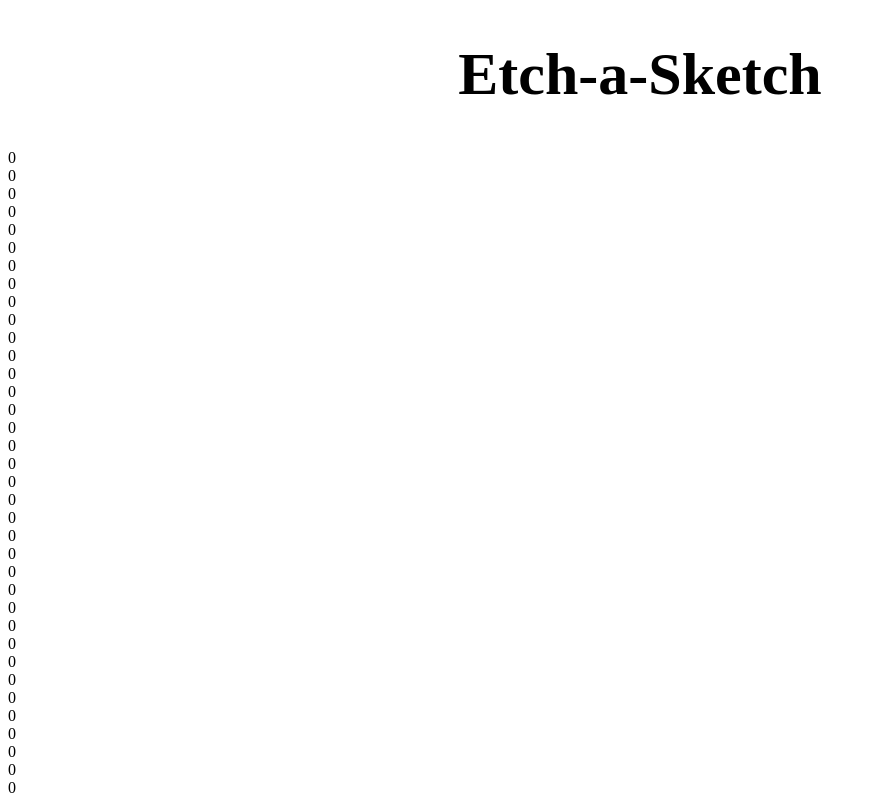
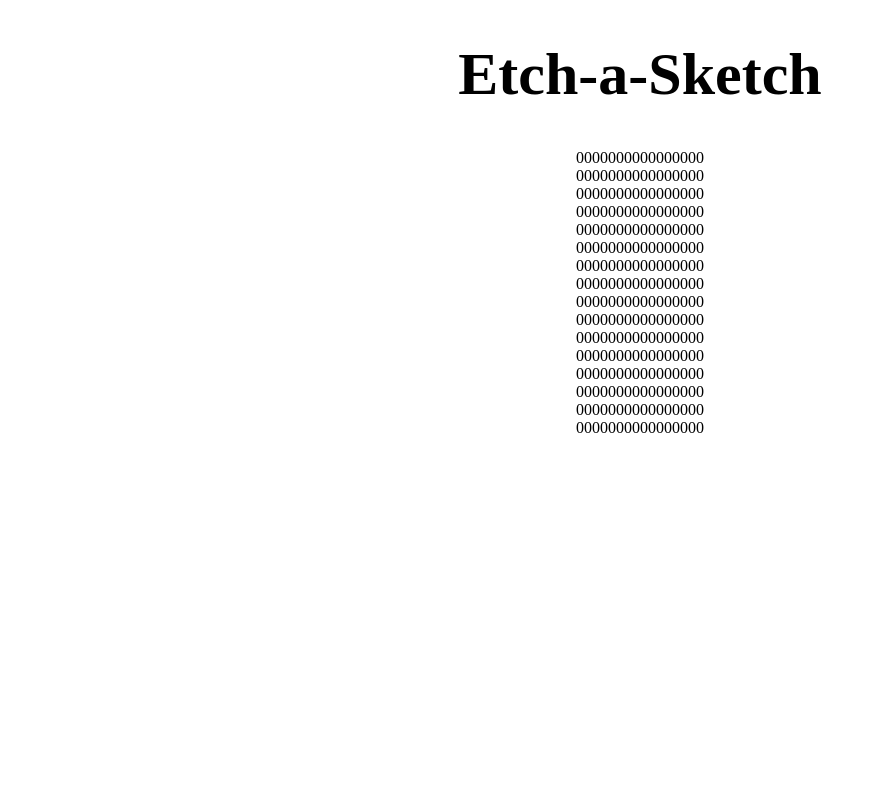
Before and after one commit to Pigstain/Pigstain.github.io, a plain HTML site: page index.html in a window 1280 px wide. Shown: the top 794 px of the page, without its empty margins (0-876 px from the left). Drawn offline with Linux system fonts and the light colour scheme.

Commit message:
grid looking like grid

```diff
--- a/js.js
+++ b/js.js
@@ -1,12 +1,18 @@
 const container = document.querySelector(".container");
 function grid(){
     for(let i=0;i<16;i++){
+        let rows=document.createElement("div");
         for(let j=0;j<16;j++){
             let divs=document.createElement("div");
             divs.textContent='0';
-            container.appendChild(divs);
+            divs.classList.add('square');
+            rows.appendChild(divs);
+
         }
+        container.appendChild(rows);
     }
 
 }
 grid();
+const temp = document.querySelectorAll(".square");
+temp.textContent='9';
--- a/styles.css
+++ b/styles.css
@@ -3,3 +3,9 @@
     display: flex;
     justify-content: center;
 }
+.container{
+    display: flex;
+    justify-content: center;
+
+
+}
```
